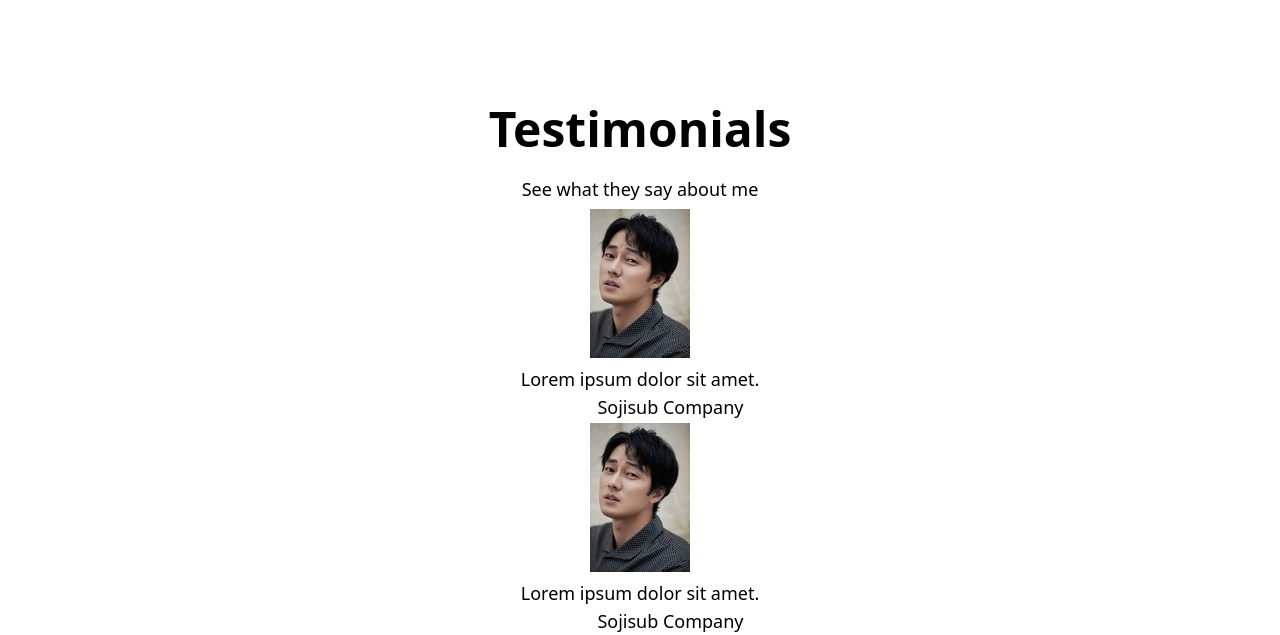
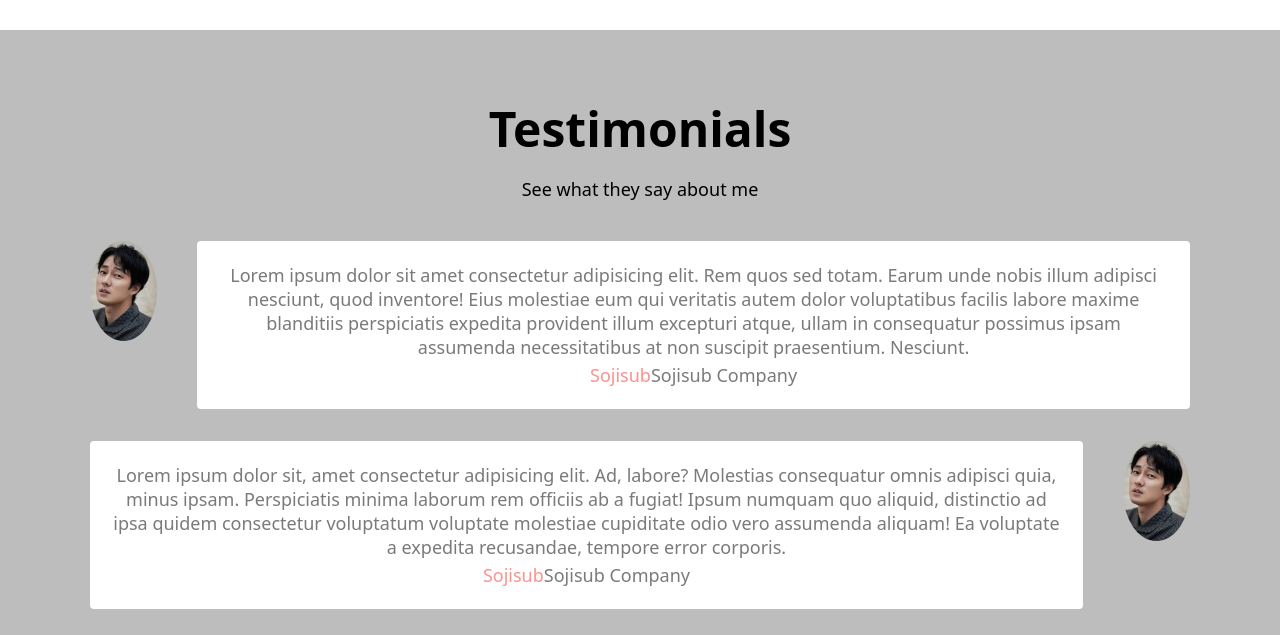
Before and after one commit to meayasohn/Portfolio, a plain HTML site: page index.html in a window 1280 px wide. Shown: the part 2960-3595 px from the top of the page. Drawn offline with Linux system fonts and the light colour scheme.

Commit message:
CSS:Testimonials

```diff
--- a/index.html
+++ b/index.html
@@ -241,26 +241,29 @@
         <h1>Testimonials</h1>
         <h3>See what they say about me</h3>
         <div class="testimonials">
+
             <div class="testimonial_item">
                 <img
                     src="imgs/testimonials/sojisub_resize.jpg"
                     alt="Sojisub"
                     class="testimonial__avarta">
                 <div class="testimonial__speech-bubble">
-                    <p>Lorem ipsum dolor sit amet.</p>
+                    <p>Lorem ipsum dolor sit amet consectetur adipisicing elit. Rem quos sed totam. Earum unde nobis illum adipisci nesciunt, quod inventore! Eius molestiae eum qui veritatis autem dolor voluptatibus facilis labore maxime blanditiis perspiciatis expedita provident illum excepturi atque, ullam in consequatur possimus ipsam assumenda necessitatibus at non suscipit praesentium. Nesciunt.</p>
                     <p class="testimonial__name"><a href="">Sojisub</a>Sojisub Company </p>
                 </div>
             </div>
+
             <div class="testimonial_item">
+                <div class="testimonial__speech-bubble">
+                    <p>Lorem ipsum dolor sit, amet consectetur adipisicing elit. Ad, labore? Molestias consequatur omnis adipisci quia, minus ipsam. Perspiciatis minima laborum rem officiis ab a fugiat! Ipsum numquam quo aliquid, distinctio ad ipsa quidem consectetur voluptatum voluptate molestiae cupiditate odio vero assumenda aliquam! Ea voluptate a expedita recusandae, tempore error corporis.</p>
+                    <p class="testimonial__name"><a href="">Sojisub</a>Sojisub Company </p>
+                </div>
                 <img
                     src="imgs/testimonials/sojisub_resize.jpg"
                     alt="Sojisub"
                     class="testimonial__avarta">
-                <div class="testimonial__speech-bubble">
-                    <p>Lorem ipsum dolor sit amet.</p>
-                    <p class="testimonial__name"><a href="">Sojisub</a>Sojisub Company </p>
             </div>
-            </div>
+
             <div class="testimonial_item">
                 <img
                     src="imgs/testimonials/sojisub_resize.jpg"
--- a/style.css
+++ b/style.css
@@ -390,3 +390,48 @@ p{
   margin-top: 8px;
 
 }
+
+/* Testimonial */
+#testmonial{
+  background-color: var(--color-dark-white);
+}
+
+.testimonials{
+  margin: 40px;
+}
+
+.testimonial_item{
+  display: flex;
+  margin: 32px 0;
+
+}
+
+.testimonial__avarta{
+  width : 100px;
+  height: 100px;
+  /* max-width: 100%;
+  max-height: 100%; */
+  border-radius: 50%;
+  /* margin : 12px; */
+}
+
+.testimonial__avarta:nth-child(odd){
+  margin-right: 40px;
+}
+
+.testimonial__avarta:nth-child(even){
+  margin-left: 40px;
+}
+
+.testimonial__speech-bubble{
+  padding: 18px;
+  background-color: var(--color-white);
+  border-radius: var(--size-border-radius);
+}
+
+.testimonial__speech-bubble p{
+  color: var(--color-light-grey);
+}
+.testimonial__speech-bubble a{
+  color: var(--color-pink);
+}
```
Lines whose indentation alone changed are shown as unchanged.
